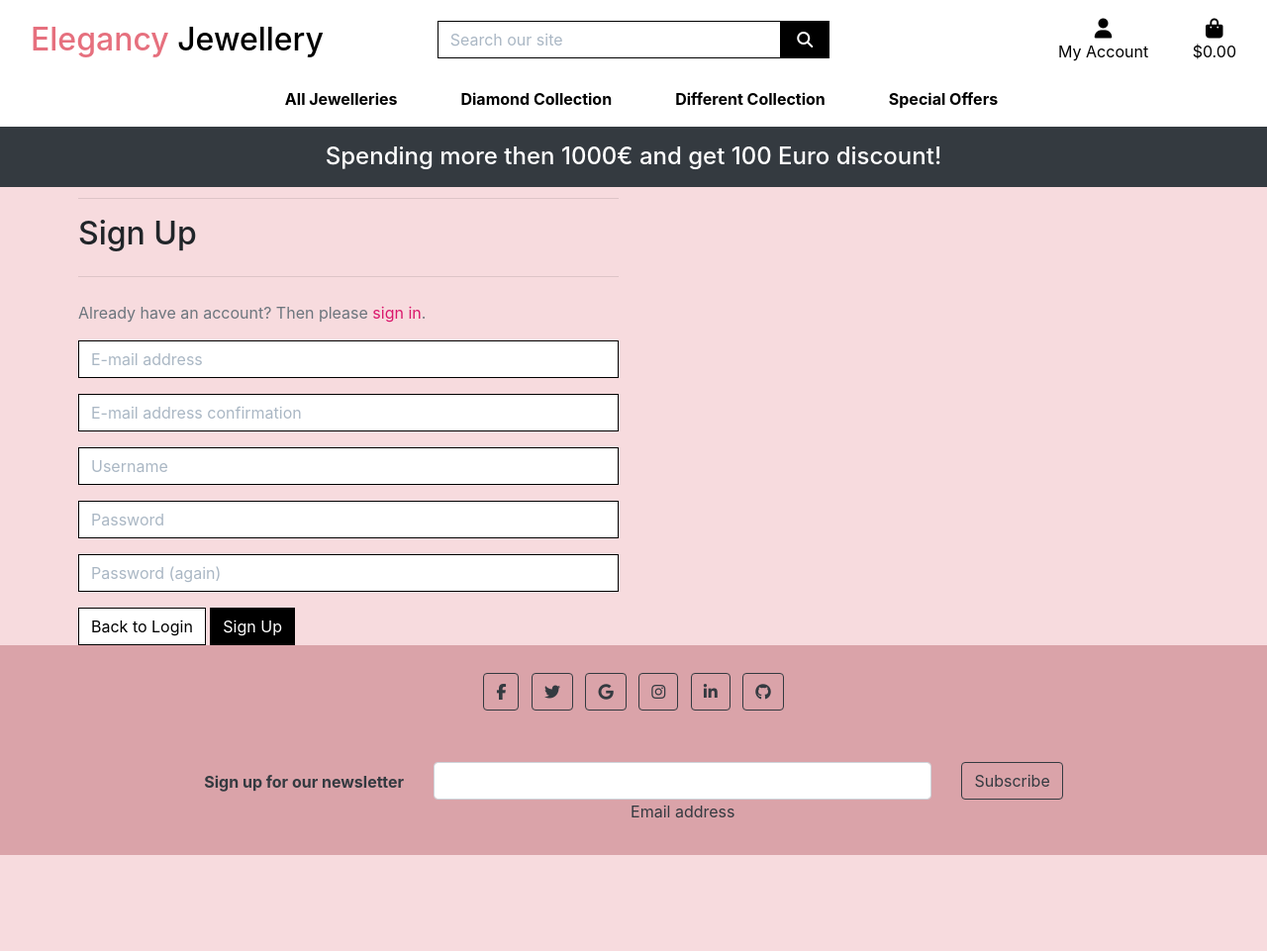
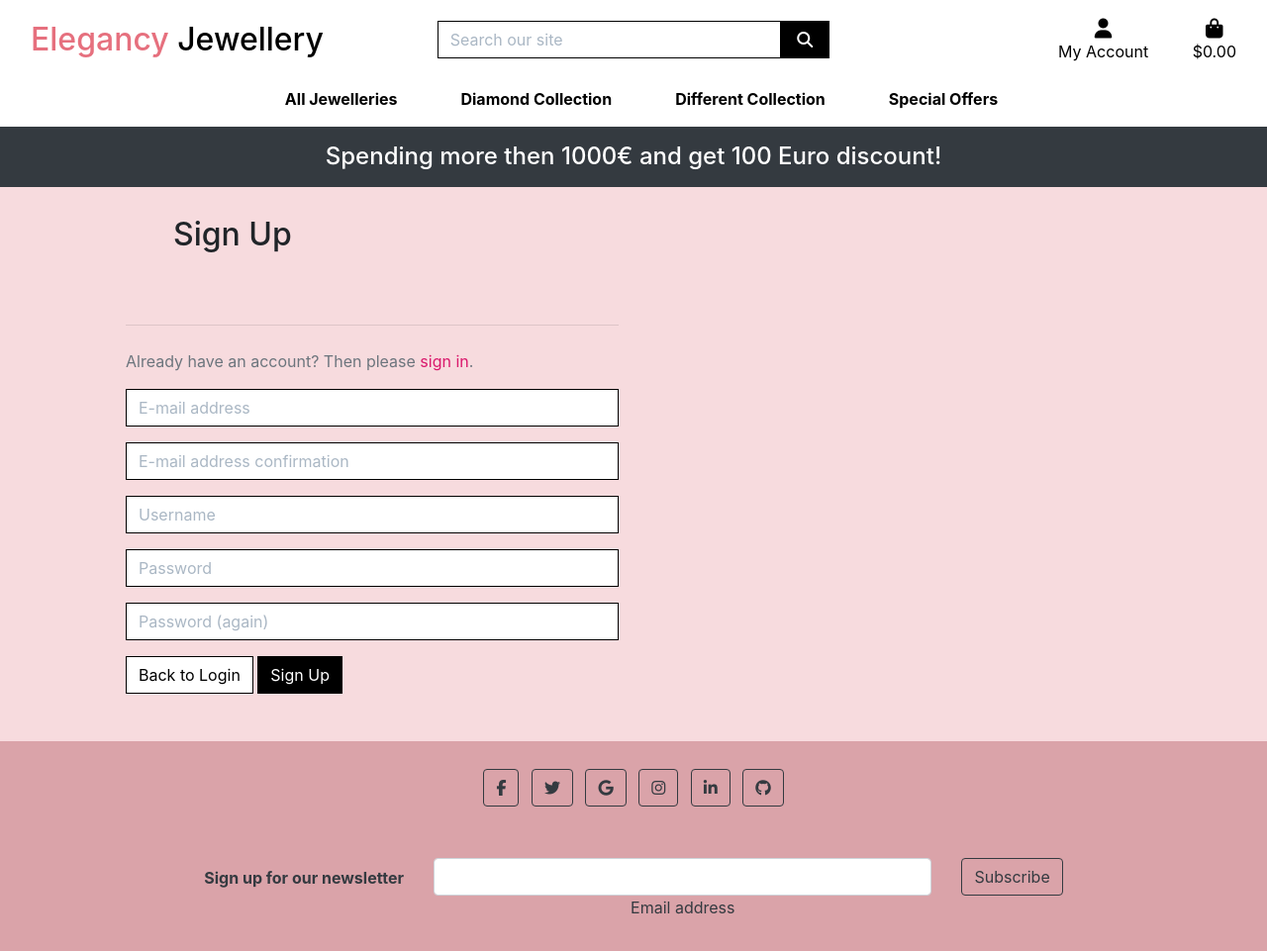
Before and after one commit to Aliona83/project_j, a Django app: page /accounts/signup/ in a window 1280 px wide. Shown: the whole page at 99% size. Before the commit the page ends 864 px from the top, so only its background shows below. Run offline with Django 3.2, Linux system fonts and the light colour scheme; some libraries are stand-ins or nearby versions.

Commit message:
Added padding in all html pages

```diff
--- a/bag/templates/bag/bag.html
+++ b/bag/templates/bag/bag.html
@@ -4,7 +4,7 @@
 
 {% block page_header %}
     <div class="container header-container">
-        <div class="row">
+        <div class="row p-5">
             <div class="col"></div>
         </div>
     </div>
--- a/jewelleries/templates/jewelleries/jewelleries.html
+++ b/jewelleries/templates/jewelleries/jewelleries.html
@@ -3,7 +3,7 @@
 
 {% block page_header %}
 <div class="container header-container">
-    <div class="row">
+    <div class="row p-5">
         <div class="col"></div>
     </div>
 </div>
@@ -11,7 +11,7 @@
 
 {% block content %}
 <div class="container-fluid mt-3">
-    <div class="row mt-5">
+    <div class="row mt-5 p-5">
         <div class="col text-center">
             <h2 class="logo-font">Jewellery</h2>
             {% for c in current_categories %}
--- a/jewelleries/templates/jewelleries/jewelleries_details.html
+++ b/jewelleries/templates/jewelleries/jewelleries_details.html
@@ -13,7 +13,7 @@
 <div class="overlay"></div>
 <div class="container-fluid">
     <div clas="row">
-        <div class="col-12 col-md-6 col-lg-4 offset-lg-2">
+        <div class="col-12 col-md-6 col-lg-4 offset-lg-4">
             <div class="image-container my-5">
                 {% if jewellery.image %}
                         <a href="{{ jewellery.image.url }}" target="_blank">
--- a/profiles/templates/profiles/profile.html
+++ b/profiles/templates/profiles/profile.html
@@ -7,7 +7,7 @@
 
 {% block page_header %}
     <div class="container header-container">
-        <div class="row">
+        <div class="row p-5">
             <div class="col"></div>
         </div>
     </div>
@@ -19,7 +19,7 @@
         <div class="row">
             <div class="col">
                 <hr>
-                <h2 class="logo-font mb-4">My Profile</h2>
+                <h2 class="logo-font mb-4 p-5">My Profile</h2>
                 <hr>
             </div>
         </div>
--- a/static/css/base.css
+++ b/static/css/base.css
@@ -237,6 +237,9 @@
       max-width: 90%;
     }
 
+    .header-container {
+        padding-top: 184px;
+    }
 
 /* Allauth form formatting */
 
@@ -306,7 +309,7 @@
     }
 
     .header-container {
-        padding-top: 184px;
+        padding-top: 89px;
     }
 }
 
@@ -320,8 +323,9 @@
 
 @media (max-width: 380px) {
     .header-container {
-        padding-top: 221px;
+        padding-top: 201px;
     }
+
     .fixed-top-desktop-only {
         position: fixed;
         top: 0;
--- a/templates/allauth/account/base.html
+++ b/templates/allauth/account/base.html
@@ -4,7 +4,7 @@
 {% block content %}
     <div class="container header-container">
         <div class="overlay"></div>
-        <div class="row">
+        <div class="row p-5">
             <div class="col-12 col-md-6">
                 <div class="allauth-form-inner-content">
                     {% block inner_content %}
--- a/templates/allauth/account/login.html
+++ b/templates/allauth/account/login.html
@@ -8,7 +8,7 @@
 {% block inner_content %}
 
 <hr>
-<h2 class="logo-font mb-4">{% trans "Sign In" %}</h2>
+<h2 class="logo-font mb-4 p-5">{% trans "Sign In" %}</h2>
 <hr>
 
 {% get_providers as socialaccount_providers %}
--- a/templates/allauth/account/logout.html
+++ b/templates/allauth/account/logout.html
@@ -6,7 +6,7 @@
 
 {% block inner_content %}
 <hr>
-<h2 class="logo-font mb-4">{% trans "Sign Out" %}</h2>
+<h2 class="logo-font mb-4 p-5">{% trans "Sign Out" %}</h2>
 <hr>
 <p>{% trans 'Are you sure you want to sign out?' %}</p>
 
--- a/templates/allauth/account/signup.html
+++ b/templates/allauth/account/signup.html
@@ -6,7 +6,7 @@
 
 {% block inner_content %}
 <hr>
-<h2 class="logo-font mb-4">{% trans "Sign Up" %}</h2>
+<h2 class="logo-font mb-4 p-5">{% trans "Sign Up" %}</h2>
 <hr>
 
 <p>{% blocktrans %}Already have an account? Then please <a href="{{ login_url }}">sign in</a>.{% endblocktrans %}</p>
```
Also changed, not shown: DEPLOYMENT.md (+1 -1 lines), README.md.
